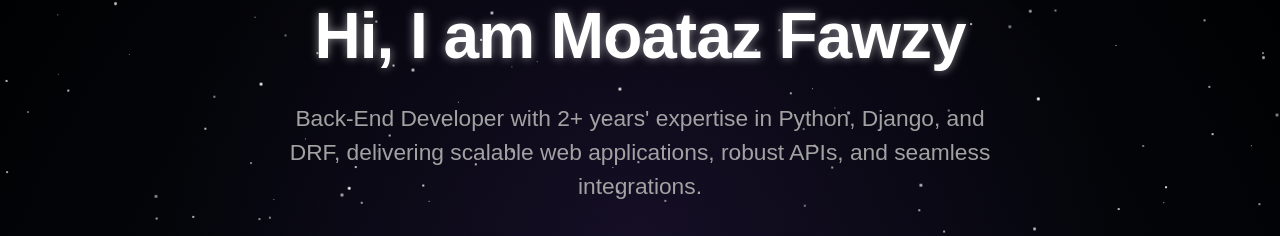
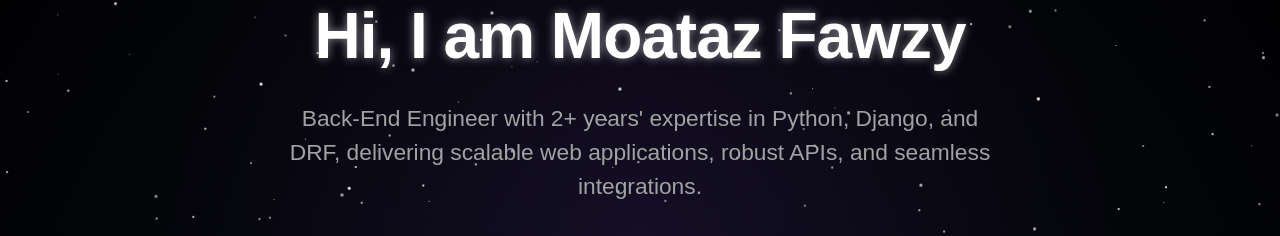
Before and after one commit to Moataz0000/mezo, a plain HTML site: page index.html in a window 1280 px wide. Shown: the part 173-409 px from the top of the page. Drawn offline with Linux system fonts and the light colour scheme.

Commit message:
Update index.html

```diff
--- a/index.html
+++ b/index.html
@@ -547,7 +547,7 @@
         <div class="hero">
             <h1 class="animated-text" id="main-heading"></h1>
             <div class="subtitle">
-            Back-End Developer with 2+ years' expertise in Python, Django, and DRF,
+            Back-End Engineer with 2+ years' expertise in Python, Django, and DRF,
              delivering scalable web applications, robust APIs, and seamless integrations.
         </div>
                     <!-- Social Icons Section -->
```
